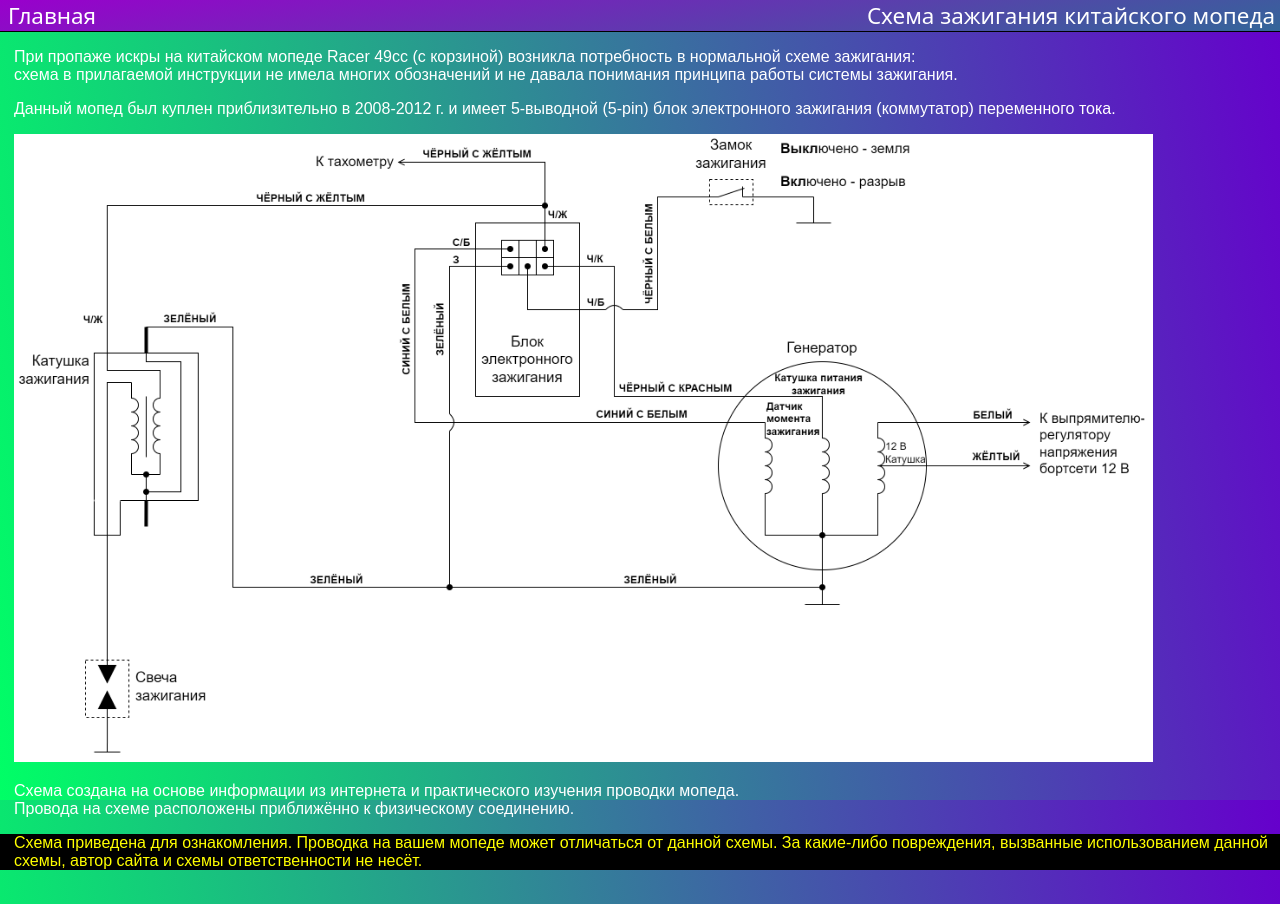
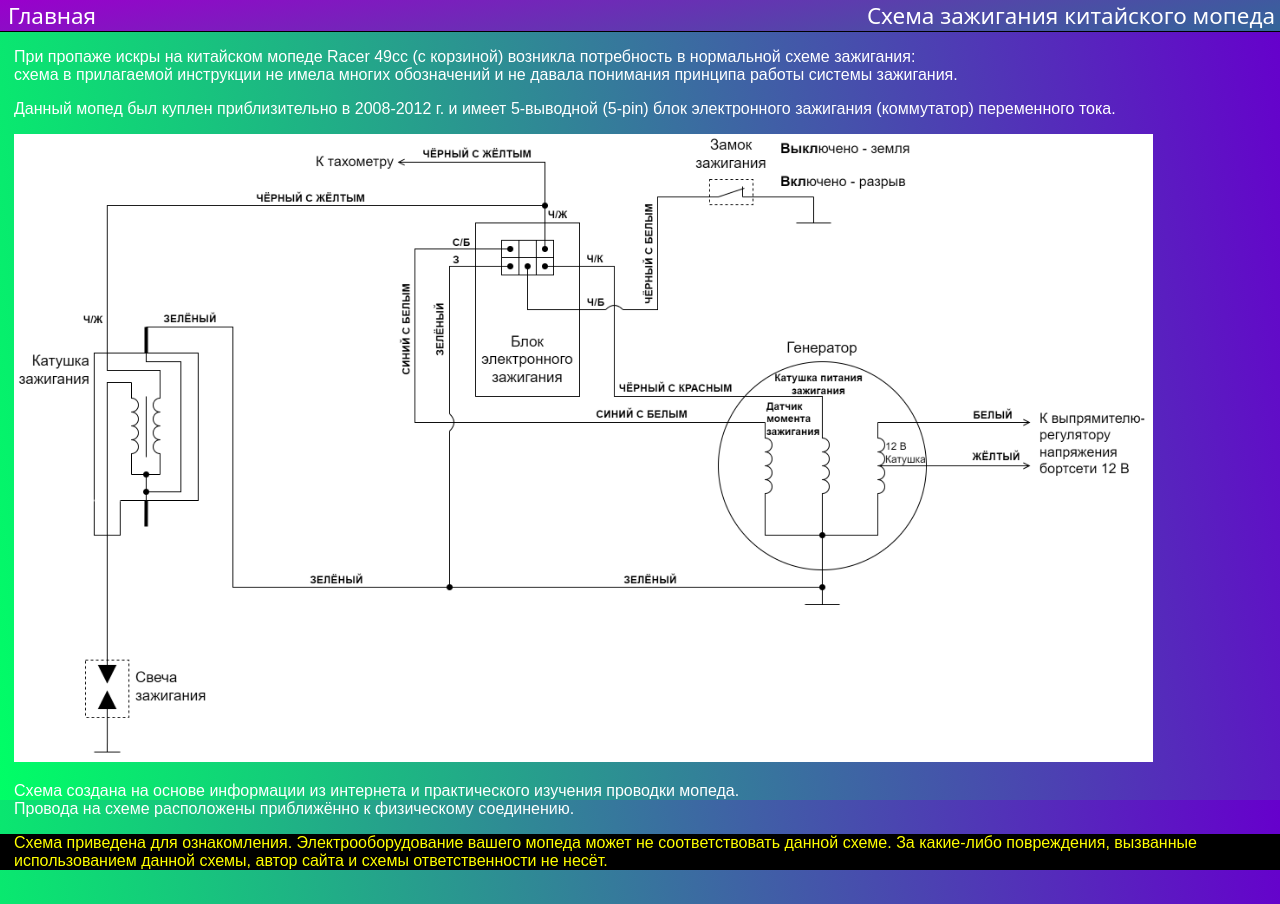
Before and after one commit to maxctkstep/maxctkstep.github.io, a plain HTML site: page moped.html in a window 1280 px wide. Drawn offline with Linux system fonts and the light colour scheme.

Commit message:
Update moped.html

```diff
--- a/moped.html
+++ b/moped.html
@@ -67,7 +67,7 @@ p {
 <p>Данный мопед был куплен приблизительно в 2008-2012 г. и имеет 5-выводной (5-pin) блок электронного зажигания (коммутатор) переменного тока.</p>
 <p><a><img src="moped2.drawio.png" width="90%"></a></p>
 <p>Схема создана на основе информации из интернета и практического изучения проводки мопеда. <br>Провода на схеме расположены приближённо к физическому соединению.</p>
-<p style="background-color: black; color: yellow;">Схема приведена для ознакомления. Проводка на вашем мопеде может отличаться от данной схемы. За какие-либо повреждения, вызванные использованием данной схемы, автор сайта и схемы ответственности не несёт.</p>
+<p style="background-color: black; color: yellow;">Схема приведена для ознакомления. Электрооборудование вашего мопеда может не соответствовать данной схеме. За какие-либо повреждения, вызванные использованием данной схемы, автор сайта и схемы ответственности не несёт.</p>
 <br>
 </body>
 </html>
```
